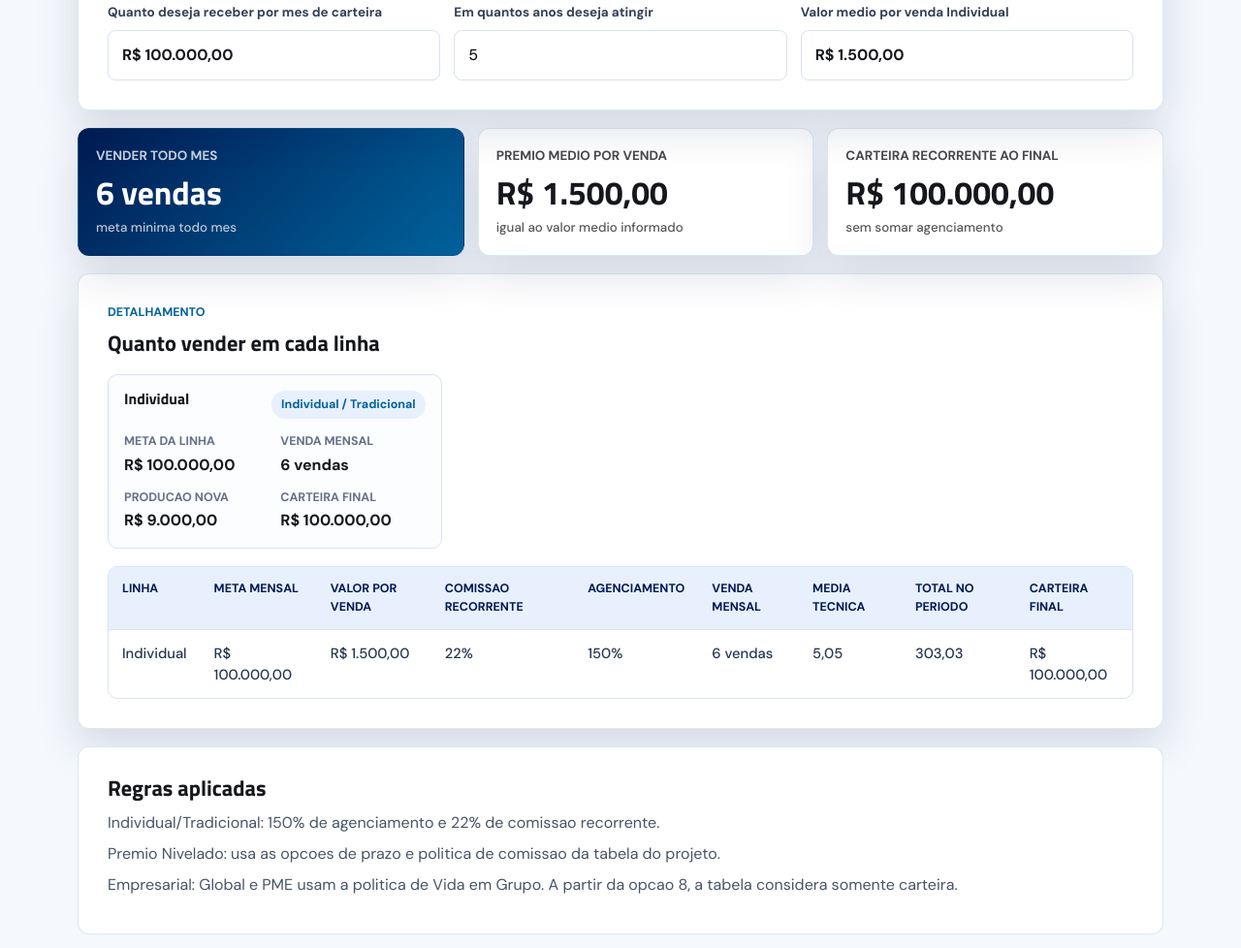
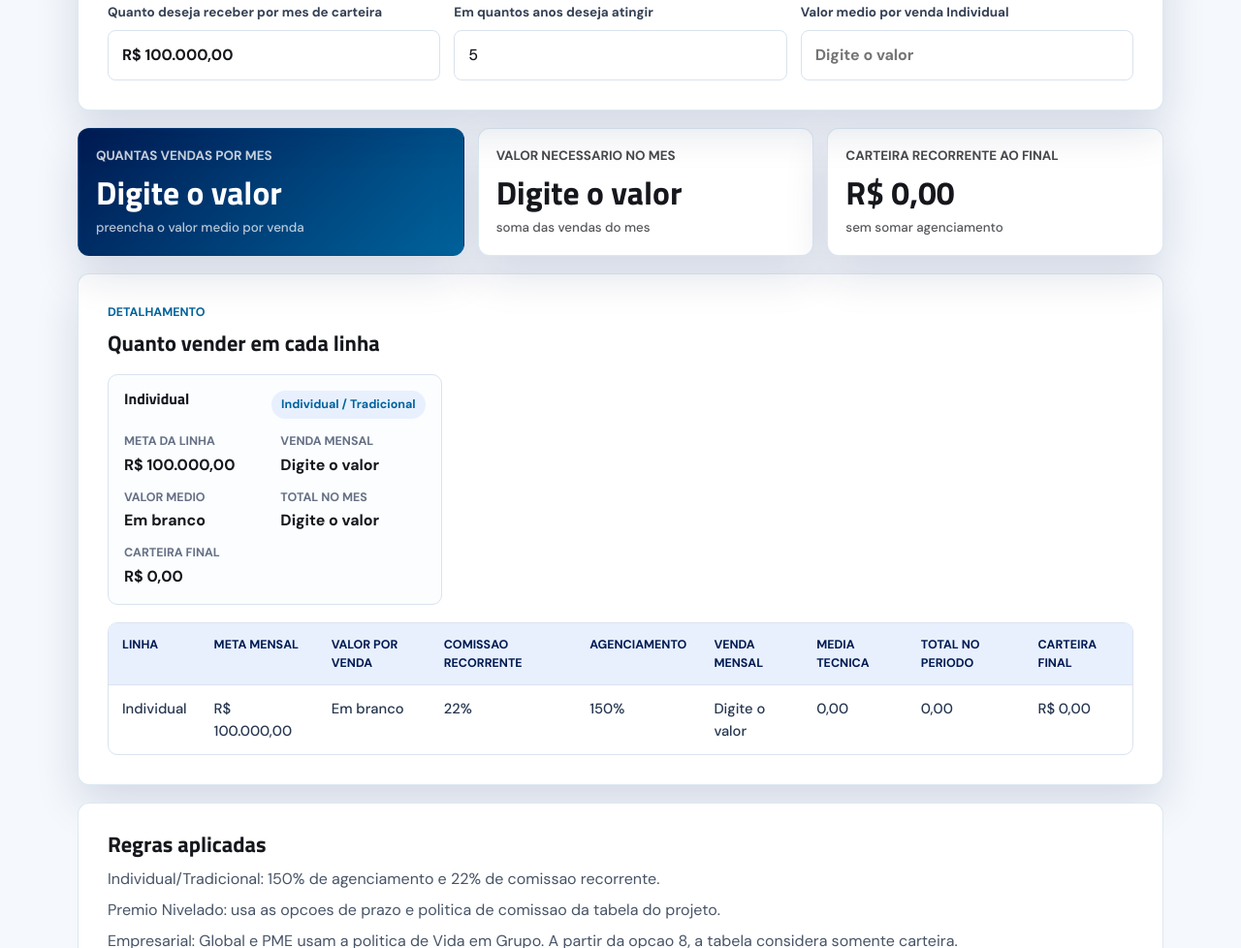
Before and after one commit to josecarlosexecutivo-ship-it/simulador, a website: page index.html in a window 1280 px wide. Shown: the part 509-1487 px from the top of the page at 97% size. Drawn offline with Linux system fonts and the light colour scheme.

Commit message:
Deixa ticket em branco e calcula vendas

```diff
--- a/index.html
+++ b/index.html
@@ -59,17 +59,17 @@
 
         <label class="field" for="ticketIndividual">
           <span>Valor medio por venda Individual</span>
-          <input id="ticketIndividual" class="money-input" inputmode="numeric" type="text" value="R$ 1.500,00" data-value="1500">
+          <input id="ticketIndividual" class="money-input" inputmode="numeric" type="text" placeholder="Digite o valor">
         </label>
 
         <label class="field" for="ticketNivelado">
           <span>Valor medio por venda Premio Nivelado</span>
-          <input id="ticketNivelado" class="money-input" inputmode="numeric" type="text" value="R$ 2.500,00" data-value="2500">
+          <input id="ticketNivelado" class="money-input" inputmode="numeric" type="text" placeholder="Digite o valor">
         </label>
 
         <label class="field" for="ticketEmpresarial">
           <span>Valor medio por venda Empresarial</span>
-          <input id="ticketEmpresarial" class="money-input" inputmode="numeric" type="text" value="R$ 3.000,00" data-value="3000">
+          <input id="ticketEmpresarial" class="money-input" inputmode="numeric" type="text" placeholder="Digite o valor">
         </label>
 
         <label class="field scenario-field" data-scenarios="nivelado misto" for="niveladoPrazo">
@@ -96,14 +96,14 @@
 
     <section class="results-grid" aria-label="Resultados do simulador">
       <article class="metric-card metric-card--primary">
-        <span class="metric-card__label">Vender todo mes</span>
-        <strong id="metricMonthlySales">0</strong>
-        <small id="metricMonthlySalesHint">meta pratica mensal</small>
+        <span class="metric-card__label">Quantas vendas por mes</span>
+        <strong id="metricMonthlySales">Digite o valor</strong>
+        <small id="metricMonthlySalesHint">conforme o valor medio informado</small>
       </article>
       <article class="metric-card">
-        <span class="metric-card__label">Premio medio por venda</span>
-        <strong id="metricMonthlyPremium">R$ 0,00</strong>
-        <small>igual ao valor medio informado</small>
+        <span class="metric-card__label">Valor necessario no mes</span>
+        <strong id="metricMonthlyPremium">Digite o valor</strong>
+        <small>soma das vendas do mes</small>
       </article>
       <article class="metric-card">
         <span class="metric-card__label">Carteira recorrente ao final</span>
--- a/script.js
+++ b/script.js
@@ -113,14 +113,38 @@
 
   function formatPracticalSales(value) {
     const sales = practicalMonthlySales(value);
+    if (!sales) {
+      return "Digite o valor";
+    }
     return `${sales} ${sales === 1 ? "venda" : "vendas"}`;
   }
 
   function calculateScenario({ targetMonthly, years, ticket, policy, name }) {
     const months = Math.max(1, Math.round(clampPositive(years, 1) * 12));
     const safeTarget = clampPositive(targetMonthly, 0);
-    const safeTicket = clampPositive(ticket, 1);
+    const safeTicket = clampPositive(ticket, 0);
     const recurringPct = clampPositive(policy.recurringPct, 0);
+    const isReady = safeTarget > 0 && safeTicket > 0 && recurringPct > 0;
+    if (!isReady) {
+      return {
+        name: name || policy.label,
+        targetMonthly: safeTarget,
+        years: clampPositive(years, 1),
+        months,
+        ticket: safeTicket,
+        policy,
+        activeMonths: months,
+        monthlySales: 0,
+        monthlySalesGoal: 0,
+        totalSales: 0,
+        monthlyPremium: 0,
+        practicalMonthlyPremium: 0,
+        recurringAtEnd: 0,
+        monthlyUpfrontEstimate: 0,
+        walletIncludesUpfront: false,
+        missingTicket: safeTicket <= 0
+      };
+    }
     const activeMonths = Math.max(1, months - (policy.delayMonths || 0));
     const monthlySales = safeTarget / (safeTicket * recurringPct * activeMonths);
     const monthlySalesGoal = practicalMonthlySales(monthlySales);
@@ -204,7 +228,9 @@
     nextMoneyDigits,
     practicalMonthlySales,
     formatPracticalSales,
-    currentTicketLabel
+    currentTicketLabel,
+    monthlySalesHint,
+    necessaryMonthlyValueLabel
   };
 
   if (typeof module !== "undefined" && module.exports) {
@@ -286,6 +312,12 @@
 
   function setMoneyFromDigits(input, digits) {
     const normalizedDigits = String(digits || "").replace(/\D/g, "").replace(/^0+(?=\d)/, "");
+    if (!normalizedDigits) {
+      input.dataset.digits = "";
+      input.dataset.value = "";
+      input.value = "";
+      return;
+    }
     const value = normalizedDigits ? Number(normalizedDigits) : 0;
     input.dataset.digits = normalizedDigits;
     input.dataset.value = String(value);
@@ -416,7 +448,24 @@
     if (result.lines.length !== 1) {
       return "Ver linhas";
     }
+    if (!result.lines[0].ticket) {
+      return "Em branco";
+    }
     return formatCurrency(result.lines[0].ticket);
+  }
+
+  function monthlySalesHint(result) {
+    if (result.lines.length !== 1 || !result.lines[0].ticket || !result.monthlySalesGoal) {
+      return result.monthlySalesGoal ? "vendas somadas todo mes" : "preencha o valor medio por venda";
+    }
+    return `${result.monthlySalesGoal} de ${formatCurrency(result.lines[0].ticket)} por mes`;
+  }
+
+  function necessaryMonthlyValueLabel(result) {
+    if (!result.monthlySalesGoal) {
+      return "Digite o valor";
+    }
+    return formatCurrency(result.practicalMonthlyPremium);
   }
 
   function makeLineCard(line) {
@@ -439,7 +488,8 @@
     [
       ["Meta da linha", formatCurrency(line.targetMonthly)],
       ["Venda mensal", formatPracticalSales(line.monthlySales)],
-      ["Producao nova", formatCurrency(line.practicalMonthlyPremium)],
+      ["Valor medio", line.ticket ? formatCurrency(line.ticket) : "Em branco"],
+      ["Total no mes", line.monthlySalesGoal ? formatCurrency(line.practicalMonthlyPremium) : "Digite o valor"],
       ["Carteira final", formatCurrency(line.recurringAtEnd)]
     ].forEach(([label, value]) => {
       const wrapper = documentRef.createElement("div");
@@ -460,7 +510,7 @@
     [
       line.name,
       formatCurrency(line.targetMonthly),
-      formatCurrency(line.ticket),
+      line.ticket ? formatCurrency(line.ticket) : "Em branco",
       percentage(line.policy.recurringPct),
       line.policy.carteiraOnly ? "Somente carteira" : percentage(line.policy.firstPct),
       formatPracticalSales(line.monthlySales),
@@ -495,8 +545,8 @@
 
     output.summaryPill.textContent = `${label} recorrente`;
     output.monthlySales.textContent = formatPracticalSales(result.monthlySales);
-    output.monthlySalesHint.textContent = result.lines.length > 1 ? "vendas somadas todo mes" : "meta minima todo mes";
-    output.monthlyPremium.textContent = currentTicketLabel(result);
+    output.monthlySalesHint.textContent = monthlySalesHint(result);
+    output.monthlyPremium.textContent = necessaryMonthlyValueLabel(result);
     output.recurring.textContent = formatCurrency(result.recurringAtEnd);
 
     output.lineCards.textContent = "";
```
Also changed, not shown: tests/simulator.test.js (+32 -0 lines).
